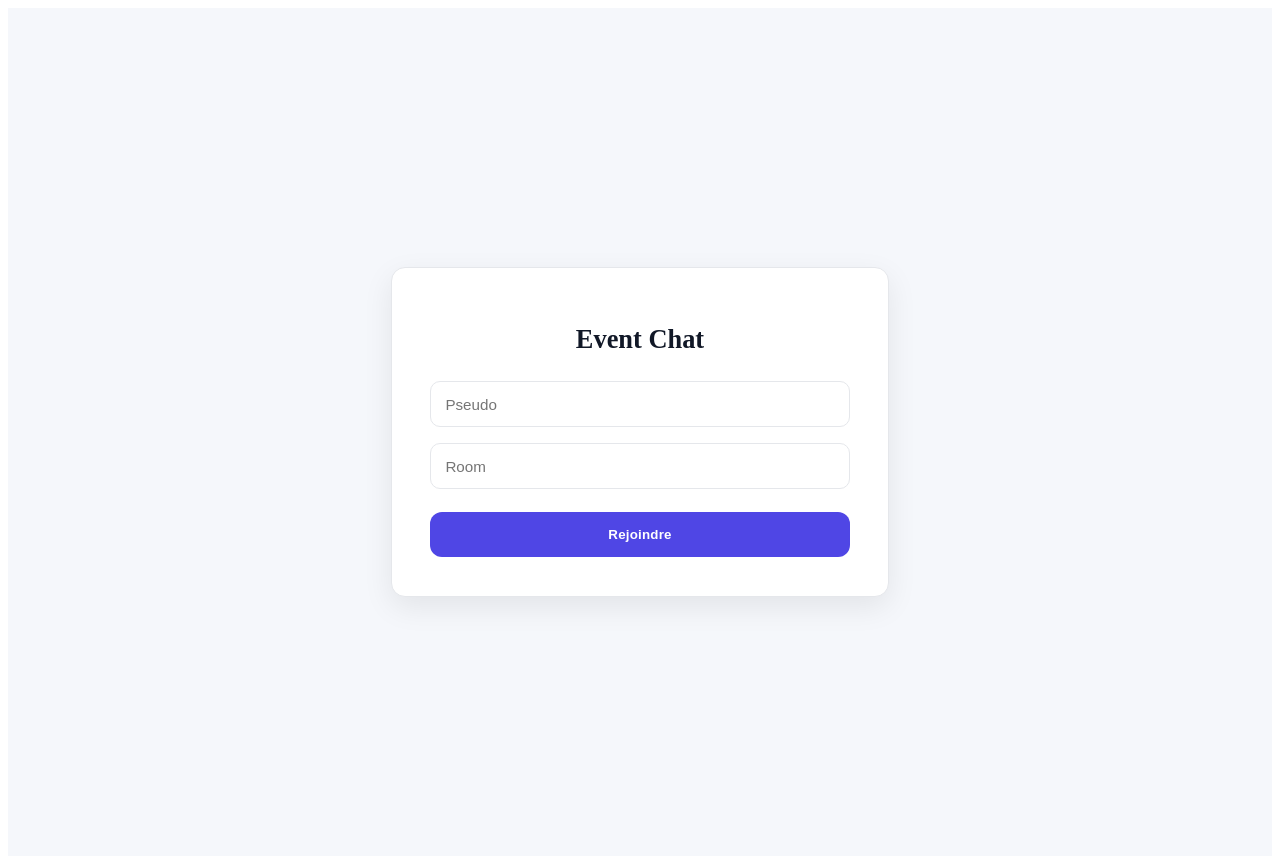
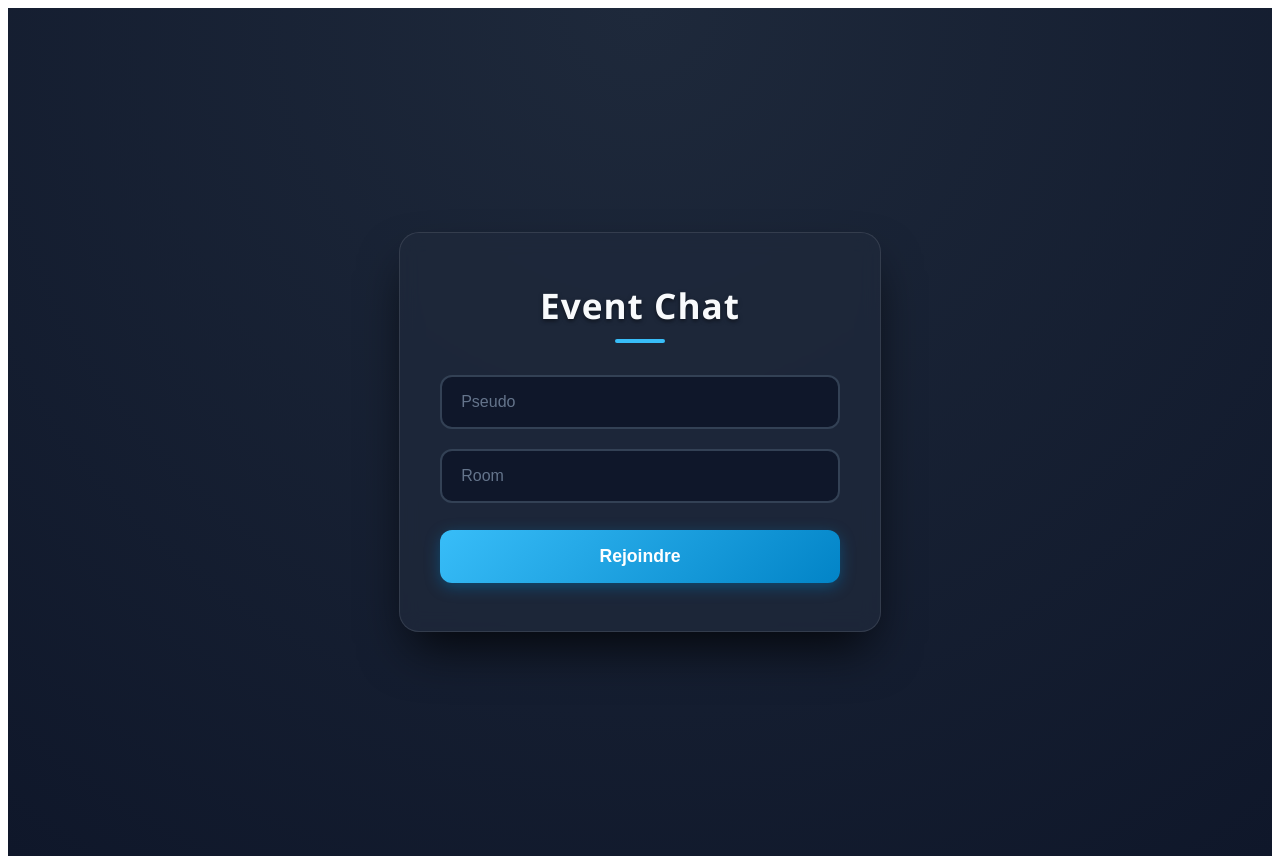
Before and after one commit to Lafuente-Nicolas/RealTime-Room, a React (Vite) app in the folder app/web/: page / in a window 1280 px wide. Built offline with nearby package versions, Linux system fonts and the light colour scheme; no server answers.

Commit message:
feat : add style for home

```diff
--- a/app/web/src/styles/components/_home.scss
+++ b/app/web/src/styles/components/_home.scss
@@ -1,77 +1,119 @@
-@use "../base/variables" as *;
-
 .home {
     display: flex;
     min-height: 100vh;
     align-items: center;
     justify-content: center;
     padding: 1.5rem;
-    background: $color-bg;
+    background: radial-gradient(circle at top center, #1e293b 0%, #0f172a 100%);
+    font-family: 'Segoe UI', Tahoma, Geneva, Verdana, sans-serif;
 
     &__box {
-        background: $color-surface;
-        padding: 2rem;
-        border-radius: $radius;
+        background: rgba(30, 41, 59, 0.8);
+        backdrop-filter: blur(10px);
+        padding: 2.5rem 2rem;
+        border-radius: 20px;
         width: 100%;
-        box-shadow: $shadow-md;
-        border: 1px solid $color-border;
+        max-width: 400px;
+        box-shadow: 0 25px 50px -12px rgba(0, 0, 0, 0.8);
+        border: 1px solid rgba(255, 255, 255, 0.1);
+        display: flex;
+        flex-direction: column;
+        align-items: center;
     }
 
     &__title {
-        margin-bottom: 1.6rem;
-        font-size: 1.5rem;
-        font-weight: 600;
-        color: $color-text;
+        margin: 0 0 2rem 0;
+        font-size: 2rem;
+        font-weight: 800;
+        color: #f8fafc;
         text-align: center;
+        letter-spacing: 1px;
+        text-shadow: 0 2px 4px rgba(0, 0, 0, 0.5);
+
+        &::after {
+            content: '';
+            display: block;
+            width: 50px;
+            height: 4px;
+            background: #38bdf8;
+            margin: 10px auto 0 auto;
+            border-radius: 2px;
+        }
     }
 
     &__form {
         display: flex;
         flex-direction: column;
-        gap: 1rem;
+        gap: 1.2rem;
+        width: 100%;
     }
 
     &__input {
-        padding: 0.85rem 0.9rem;
-        border-radius: 10px;
-        border: 1px solid $color-border;
-        font-size: 0.95rem;
-        background: $color-surface;
+        padding: 1rem 1.2rem;
+        border-radius: 12px;
+        border: 2px solid #334155;
+        font-size: 1rem;
+        background: #0f172a;
+        color: white;
         outline: none;
-        transition: 0.15s;
+        transition: all 0.2s ease;
+
+        &::placeholder {
+            color: #64748b;
+        }
 
         &:focus {
-            border-color: $color-primary;
-            box-shadow: 0 0 0 2px rgba(79, 70, 229, 0.15);
+            border-color: #38bdf8;
+            box-shadow: 0 0 15px rgba(56, 189, 248, 0.2);
+            transform: translateY(-1px);
         }
     }
 
     &__button {
-        margin-top: 0.4rem;
-        padding: 0.95rem;
+        margin-top: 0.5rem;
+        padding: 1rem;
         border-radius: 12px;
         border: none;
-        background: $color-primary;
+        background: linear-gradient(135deg, #38bdf8 0%, #0284c7 100%);
         color: white;
-        font-weight: 600;
+        font-weight: bold;
+        font-size: 1.1rem;
         cursor: pointer;
-        transition: 0.18s;
-        letter-spacing: 0.2px;
+        transition: all 0.2s ease;
+        box-shadow: 0 4px 15px rgba(2, 132, 199, 0.4);
 
         &:hover {
-            background: $color-primary-light;
-            transform: translateY(-1px);
+            transform: translateY(-2px);
+            box-shadow: 0 6px 20px rgba(2, 132, 199, 0.6);
+            filter: brightness(1.1);
+        }
+
+        &:active {
+            transform: translateY(0);
+        }
+    }
+
+    animation: fadeIn 0.5s ease-out;
+
+    @keyframes fadeIn {
+        from {
+            opacity: 0;
+            transform: translateY(-20px);
+        }
+
+        to {
+            opacity: 1;
+            transform: translateY(0);
         }
     }
 
     @media (min-width: 768px) {
         &__box {
-            max-width: 420px;
-            padding: 2.4rem;
+            padding: 3rem 2.5rem;
         }
 
         &__title {
-            font-size: 1.65rem;
+            font-size: 2.2rem;
         }
     }
 }
```
